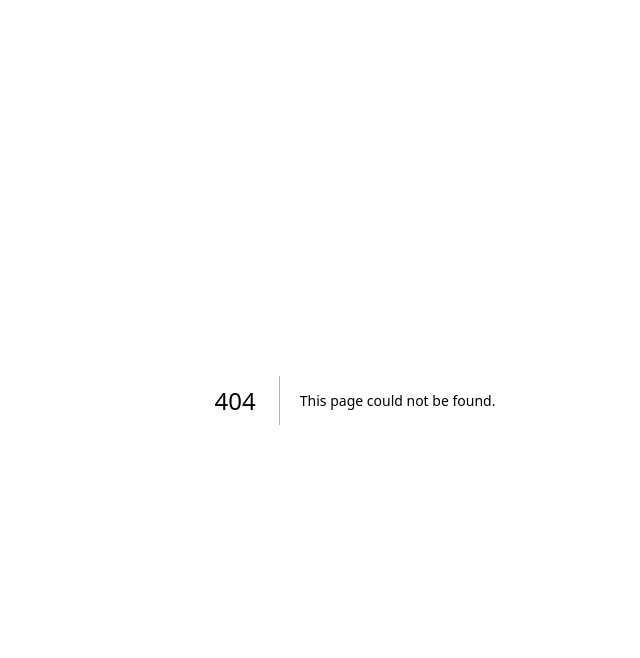
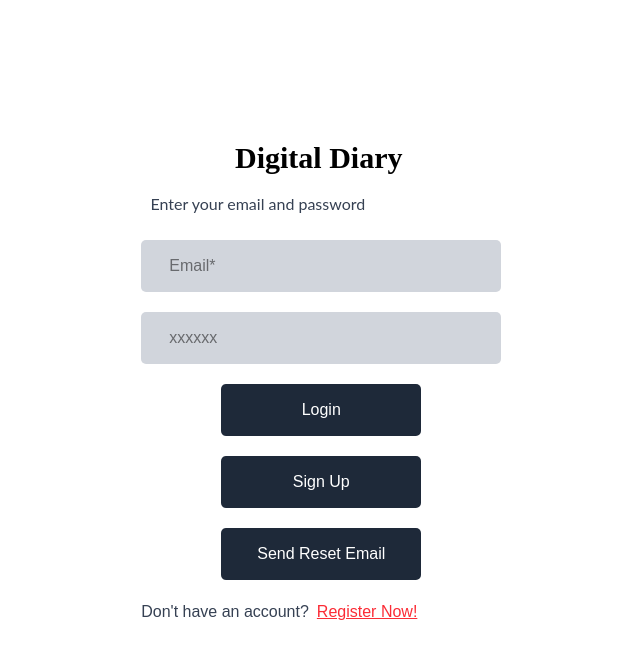
Before and after one commit to soniya-kolvekar/digital-diary, a Next.js app in the folder app-frontend/: page /login in a window 1280 px wide. Before the commit this address had no page. Shown: the top 658 px of the page, without its empty margins (285-925 px from the left). Built offline with nearby package versions, Linux system fonts and the light colour scheme; no server answers.

Commit message:
Added Home page and fixed authentication issues

```diff
--- /dev/null
+++ b/app-frontend/app/about/page.js
@@ -0,0 +1,8 @@
+"use client"
+export default function AboutPage() {
+    return (
+        <div>
+
+        </div>
+    )
+}
--- a/app-frontend/app/core/auth.js
+++ b/app-frontend/app/core/auth.js
@@ -4,7 +4,8 @@ import {
   signInWithEmailAndPassword,
   signOut,
   sendPasswordResetEmail,
-  sendEmailVerification
+  sendEmailVerification,
+  onAuthStateChanged
 } from "firebase/auth";
 export async function createAccount(email, password) {
   try {
@@ -32,5 +33,13 @@ export async function logout(email, password) {
   }
 }
 export async function resetEmail(email){
-    return await sendPasswordResetEmail(auth,email)
+    try { await sendPasswordResetEmail(auth,email)
+    alert("Reset email sent");
+
+  }catch(error){
+    console.log(error);
+
+}}
+export function listenToAuthChanges(callback){
+  onAuthStateChanged(auth,callback);
 }
--- /dev/null
+++ b/app-frontend/app/home/page.js
@@ -0,0 +1,55 @@
+"use client"
+export default function HomePage() {
+  return (
+    <div className="min-h-screen bg-gradient-to-b from-blue-300 to-pink-200 flex  p-6">
+      <div className="w-1/2  flex flex-col  space-y-1 ">
+        <div>
+          <img src="https://i.pinimg.com/1200x/d7/f3/92/d7f3925344fb1f37704fac60d240d67a.jpg" alt="Digital Diary" className=" mx-auto mb-8 w-24 h-24 rounded-full shadow-lg border-purple-800 border-2" />
+      </div>
+      <div>
+
+      <div className="bg-white/40 backdrop-blur-md shadow-xl rounded-2xl p-10 max-w-2xl w-full ">
+
+        <h1 className="text-4xl font-bold text-gray-800 mb-6">
+          Welcome to Digital Diary
+        </h1>
+
+        <p className="text-gray-700 text-lg mb-10">
+          Organize your memories, track your mood, and reflect on your day.
+        </p>
+
+        <div className="flex flex-col gap-4">
+
+          <a
+            href="/add"
+            className="w-full py-3 bg-blue-200 hover:bg-blue-300 transition-colors rounded-lg font-medium text-gray-800"
+          >
+            ➕ Add New Entry
+          </a>
+
+          <a
+            href="/delete"
+            className="w-full py-3 bg-red-200 hover:bg-red-300 transition-colors rounded-lg font-medium text-gray-800"
+          >
+            🗑️ Delete Entry
+          </a>
+
+          <a
+            href="/about"
+            className="w-full py-3 bg-purple-200 hover:bg-purple-300 transition-colors rounded-lg font-medium text-gray-800"
+          >
+            ℹ️ About Us
+          </a>
+
+        </div>
+      </div>
+    </div></div>
+    <div className="grid grid-cols-2 mx-3 gap-5  w-1/2">
+      <img className="border-purple-500 border-2 opacity-75 rounded-3xl "src="https://i.pinimg.com/1200x/d0/3f/3c/d03f3c262fff039e030213116e6c152a.jpg"/>
+            <img className=" border-purple-500 border-2 rounded-3xl  opacity-75" src="https://i.pinimg.com/736x/9b/92/7b/9b927ba6e9010895a4a6e9d5068e9f3c.jpg"/>
+             <img className="border-purple-500 border-2 opacity-75 rounded-3xl " src="https://i.pinimg.com/1200x/e5/a3/9f/e5a39f5562e03ffbae9e067e21910093.jpg"/>
+<img className="border-purple-500 border-2 opacity-75 rounded-3xl " src="https://i.pinimg.com/736x/c8/5a/53/c85a532861625430d989e2172206d564.jpg"/>
+
+      </div></div>
+  );
+}
--- /dev/null
+++ b/app-frontend/app/login/page.js
@@ -0,0 +1,38 @@
+"use client";
+import { login, createAccount, resetEmail,logout }
+from "../core/auth";
+import { useState } from "react";
+export default function Login() {
+  const [email, setEmail] = useState("");
+  const [password, setPassword] = useState("");
+
+  return (
+   <div className="md:flex flex-row flex-col bg-white dark:bg-black md:h-screen  md:mt-10 -mt-40 ">
+
+                     <div className="md:ml-130 ml-10">  <h1 className="text-black dark:text-white text-3xl font-bold  md:mt-25 mt-90 font-[marcellus] ">Digital Diary</h1></div>
+                   <div className="md:-ml-63 ml-11"> <h6 className="text-gray-700 dark:text-gray-500 md:mt-38 mt-5  font-[lato]">Enter your email and password</h6></div>
+                    <div className="flex flex-col md:-ml-56 ml-10">
+                        <input className="md:w-90 w-70 h-13 bg-gray-300 text-black rounded-[5px] md:mt-50 mt-5 px-7 "type="email"placeholder="Email*" onChange={(e) => setEmail(e.target.value)}
+                        />
+                         <input className="md:w-90 w-70 h-13 bg-gray-300 text-black rounded-[5px] mt-5 items-center justify-center px-7 " type="password"placeholder="xxxxxx"onChange={(e)=>setPassword(e.target.value)}
+                       />
+                        <button className="md:w-50 w-40 h-13 bg-gray-800 rounded-[5px] mt-5 text-white  justify-center items-center md:mx-20  hover:bg-[#7b4c2b]"onClick={async(event)=>{
+                          console.log(email,password);
+                          await login (email,password);
+                        }}>Login
+                      </button>
+                      <button className="md:w-50 w-40 h-13 bg-gray-800 rounded-[5px] mt-5 text-white  justify-center items-center md:mx-20   hover:bg-[#7b4c2b]"onClick={async(event)=>{
+                          console.log(email,password);
+                          await createAccount (email,password);
+                       0 }}>Sign Up
+                      </button>
+                      <button className="md:w-50 w-50 h-13 bg-gray-800 rounded-[5px] mt-5  text-white justify-center items-center md:mx-20 hover:bg-[#7b4c2b]"onClick={async(event)=>{
+                          console.log(email,password);
+                          await resetEmail(email,password);
+                        }}>Send Reset Email
+                      </button>
+                       <div className=" flex flex-row ">  <h6 className="text-gray-700 dark:text-gray-500 md:ml-0 ml-2 mt-5 "> Don't have an account?</h6><h6 className="text-red-500 underline mt-5 ml-2"> Register Now!</h6></div>
+                    </div>
+           </div>
+  );
+}
--- a/app-frontend/app/page.js
+++ b/app-frontend/app/page.js
@@ -1,11 +1,12 @@
 "use client";
 import { login, createAccount, resetEmail,logout }
 from "./core/auth";
+import { useRouter } from "next/navigation";
 import { useState } from "react";
 export default function Login() {
   const [email, setEmail] = useState("");
   const [password, setPassword] = useState("");
-
+const router = useRouter();
   return (
 <div className="flex flex-row bg-gradient-to-b from-[#C8E0F5] via-[#F3C9D8] to-[#FBC7E0]">
    <div className="md:flex flex-row flex-col   md:h-screen   md:mt-10 -mt-40 ">
@@ -20,6 +21,7 @@ export default function Login() {
                         <button className="md:w-50 w-40 h-13 bg-[#ECA49C]  rounded-[5px] mt-5 text-black hover:text-white justify-center items-center md:mx-20  hover:bg-[#7b4c2b]"onClick={async(event)=>{
                           console.log(email,password);
                           await login (email,password);
+                          router.replace('/home');
                         }}>Login
                       </button>
                       <button className="md:w-50 w-40 h-13  bg-[#ECA49C] rounded-[5px] mt-5 text-black hover:text-white justify-center items-center md:mx-20   hover:bg-[#7b4c2b]"onClick={async(event)=>{
```
